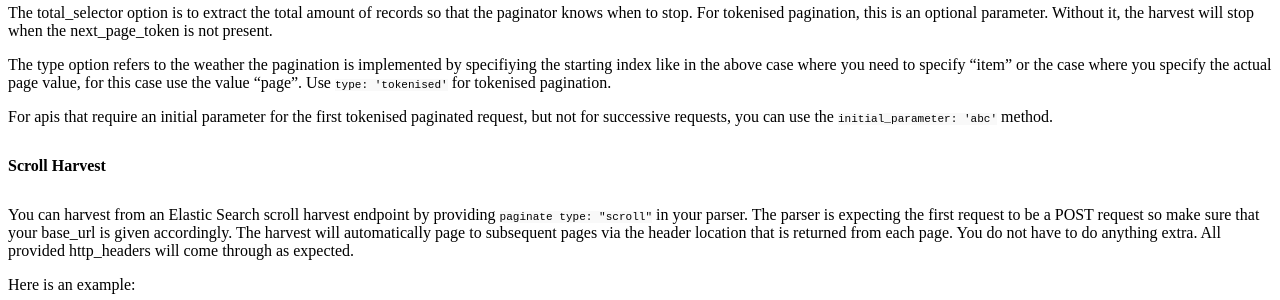
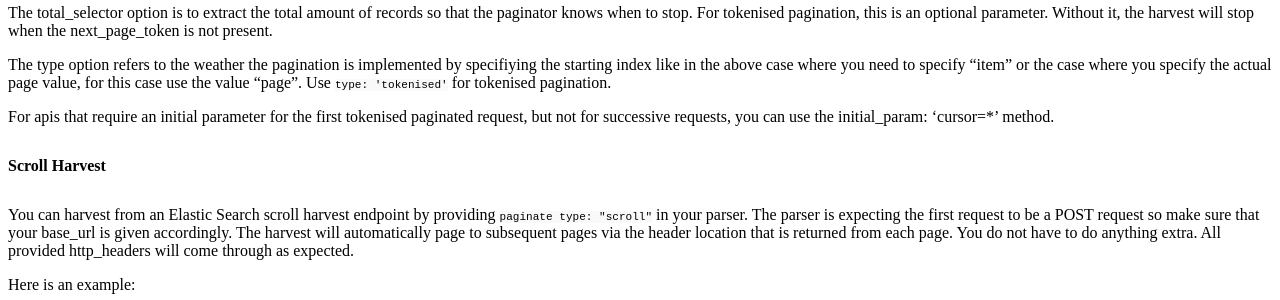
Before and after one commit to DigitalNZ/supplejack, a Jekyll site: the page built from _posts/2014-05-01-parser-dsl-domain-specific-language.md, in a window 1280 px wide and 900 px high, scrolled down 2239 px. Shown: the part 152-452 px from the top of the window. Built offline with Jekyll 4.4.1, drawn with Linux system fonts in a browser that asks for light colours; Markdown is read by kramdown in place of the engine named in the settings; a style sheet for code colours, icons or effects is not loaded.

Commit message:
updated the tokenised instructions

```diff
--- a/_posts/2014-05-01-parser-dsl-domain-specific-language.md
+++ b/_posts/2014-05-01-parser-dsl-domain-specific-language.md
@@ -93,7 +93,7 @@ The total_selector option is to extract the total amount of records so that the
 
 The type option refers to the weather the pagination is implemented by specifiying the starting index like in the above case where you need to specify "item" or the case where you specify the actual page value, for this case use the value "page".  Use `type: 'tokenised'` for tokenised pagination.
 
-For apis that require an initial parameter for the first tokenised paginated request, but not for successive requests, you can use the `initial_parameter: 'abc'` method.
+For apis that require an initial parameter for the first tokenised paginated request, but not for successive requests, you can use the initial_param: 'cursor=*' method.
 
 #### Scroll Harvest
 
```
